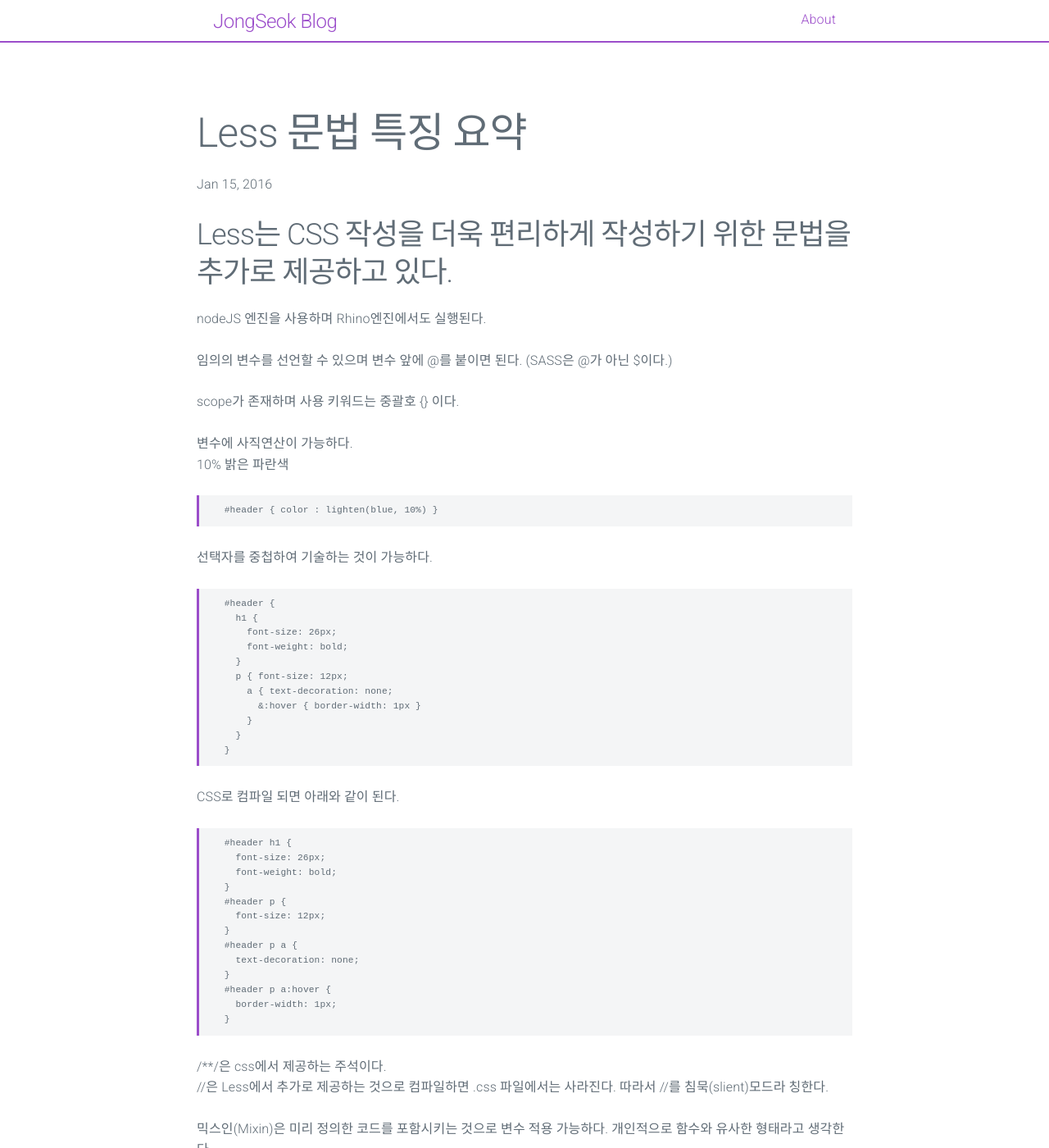
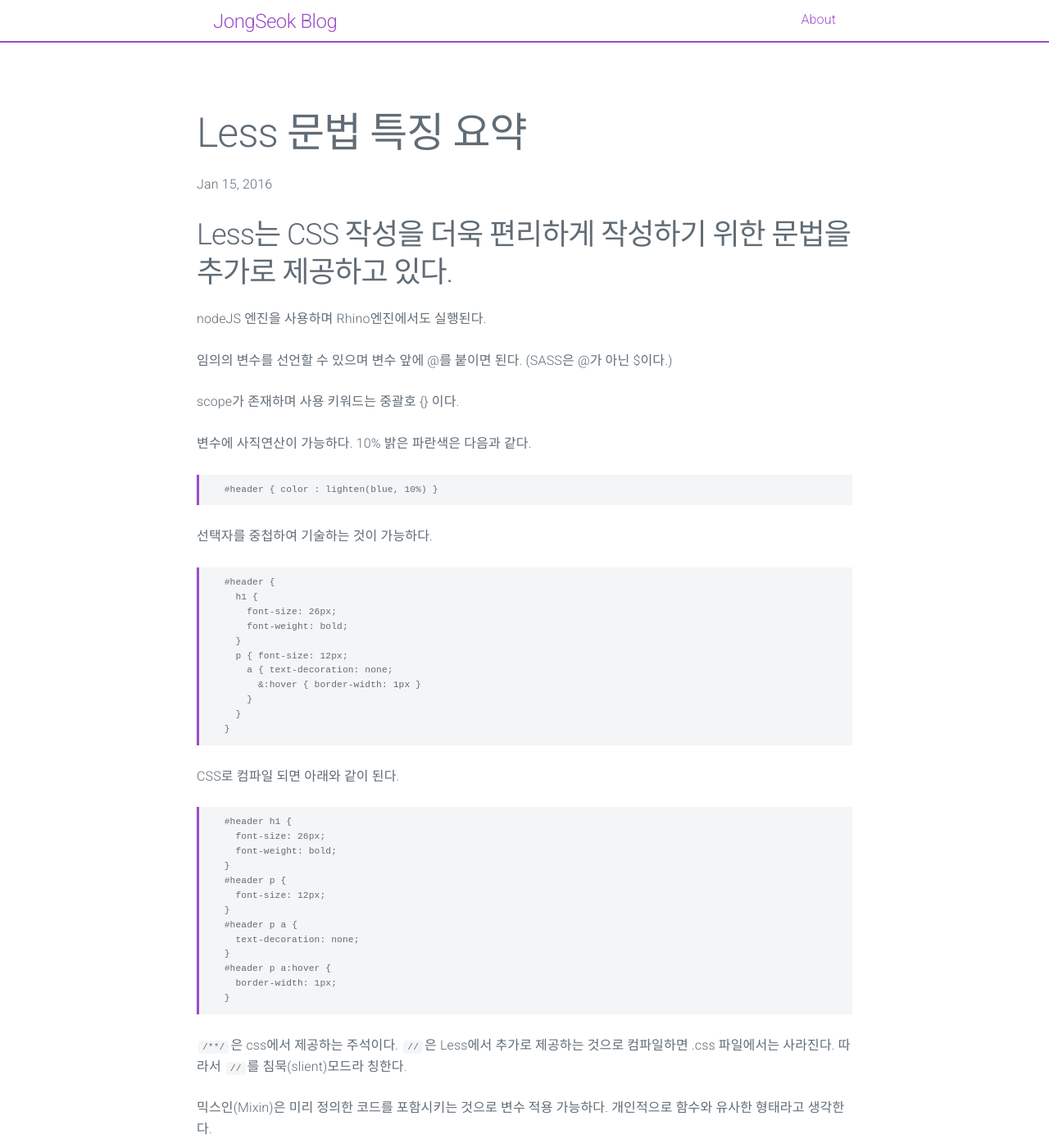
Before and after one commit to fareez-ahamed/millikyl, a Jekyll site: the page built from _posts/2016-01-15-Less 문법 특징 요약.md, in a window 1280 px wide and 1400 px high. Shown: the whole window at 82% size. Built offline with Jekyll 4.4.1, drawn with Linux system fonts in a browser that asks for light colours.

Commit message:
Update 2016-01-15-Less 문법 특징 요약.md

````diff
--- a/_posts/2016-01-15-Less 문법 특징 요약.md
+++ b/_posts/2016-01-15-Less 문법 특징 요약.md
@@ -12,13 +12,12 @@ nodeJS 엔진을 사용하며 Rhino엔진에서도 실행된다.<br>
 
 scope가 존재하며 사용 키워드는 중괄호 {} 이다.<br>
 
-변수에 사직연산이 가능하다.<br>
-10% 밝은 파란색
+변수에 사직연산이 가능하다. 10% 밝은 파란색은 다음과 같다.
 ```less
   #header { color : lighten(blue, 10%) }
 ```
 
-선택자를 중첩하여 기술하는 것이 가능하다.<br>
+선택자를 중첩하여 기술하는 것이 가능하다.
 ```less
   #header {
     h1 {
@@ -50,10 +49,10 @@ CSS로 컴파일 되면 아래와 같이 된다.
   }
 ```
 
-/**/은 css에서 제공하는 주석이다.<br>
-//은 Less에서 추가로 제공하는 것으로 컴파일하면 .css 파일에서는 사라진다. 따라서 //를 침묵(slient)모드라 칭한다.<br>
+```/**/```은 css에서 제공하는 주석이다.
+```//```은 Less에서 추가로 제공하는 것으로 컴파일하면 .css 파일에서는 사라진다. 따라서 ```//```를 침묵(slient)모드라 칭한다.
 
-믹스인(Mixin)은 미리 정의한 코드를 포함시키는 것으로 변수 적용 가능하다. 개인적으로 함수와 유사한 형태라고 생각한다.<br>
+믹스인(Mixin)은 미리 정의한 코드를 포함시키는 것으로 변수 적용 가능하다. 개인적으로 함수와 유사한 형태라고 생각한다.
 ```less
   .rounded (@radius : 10px) {
       border-radius: @radius;
@@ -64,6 +63,7 @@ CSS로 컴파일 되면 아래와 같이 된다.
   #navbar li { .rounded; }
   #footer { .rounded; }
 ```
+
 믹스인(Mixin)에는 @argument라는 특수한 변수가 존재하는데 이 변수는 모든 인수 값으로 대체된다.
 ```less
   .box-shadow (@x: 0, @y: 0, @blur: 1px, @color: #000) {
@@ -74,7 +74,7 @@ CSS로 컴파일 되면 아래와 같이 된다.
   .box-shadow(2px, 5px);
 ```
 
-임포트(import)를 지원하며 @import "lib" 또는 @import "lib.less" 또는 @import "lib.css" 형태 모두 지원한다.<br>
+임포트(import)를 지원하며 @import "lib" 또는 @import "lib.less" 또는 @import "lib.css" 형태 모두 지원한다.
 
 문자열 타입 존재하며 "@{변수명}다른문자열" 형태로 적용된다.
 ```less
@@ -82,7 +82,7 @@ CSS로 컴파일 되면 아래와 같이 된다.
   h1 { background:url("@{base-url}/images/bg.png"); } /* LESS */
 ```
 
-Less는 제어문을 제공하지 않는다 SASS만 제어문을 제공한다.<br>
+Less는 제어문을 제공하지 않는다 SASS만 제어문을 제공한다.
 
 이스케이프를 지원한다.
 .less파일에 유효하지 않은 문법의 코드가 포함된 경우 해당코드를 해석하지 않도록 할 수 있다.
````
